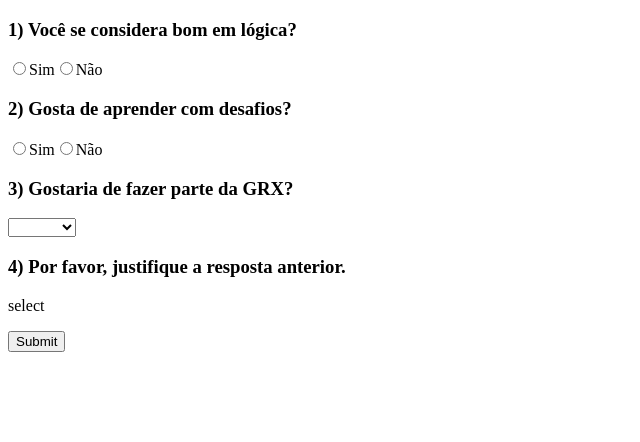
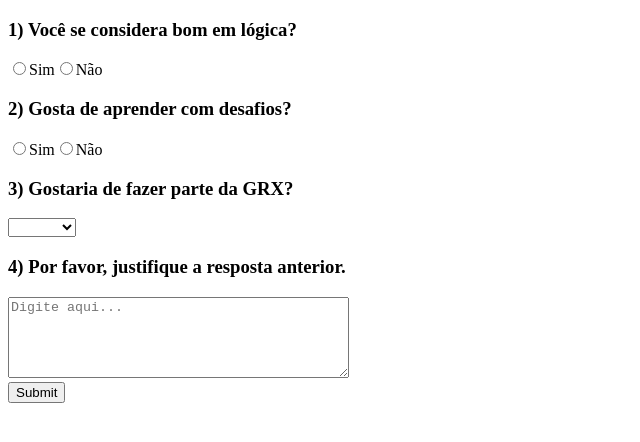
Before and after one commit to williamnstolb/desafioGRX, a React (Create React App) app in the folder app/frontend/: page /forms in a window 1280 px wide. Shown: the top 442 px of the page, without its empty margins (0-640 px from the left). Built offline with nearby package versions, Linux system fonts and the light colour scheme.

Commit message:
component BoxText criado e funcionando corretamente

```diff
--- /dev/null
+++ b/app/frontend/src/components/BoxText.jsx
@@ -0,0 +1,22 @@
+import React, { Component } from 'react'
+
+export default class BoxText extends Component {
+  render() {
+    const { name, onChange } = this.props;
+    return (
+      <div>
+        <textarea
+          name={ name }
+          onChange={ onChange }
+          required={ true }
+          rows="5"
+          cols="40"
+          maxLength={ 200 }
+          minLength={ 15 }
+          placeholder="Digite aqui..."
+          >
+        </textarea>
+      </div>
+    )
+  }
+}
--- a/app/frontend/src/pages/Forms.jsx
+++ b/app/frontend/src/pages/Forms.jsx
@@ -1,4 +1,5 @@
 import React, { Component } from 'react'
+import BoxText from '../components/BoxText'
 import Button from '../components/Button'
 import Select from '../components/Select'
 
@@ -39,7 +40,7 @@ export default class Forms extends Component {
           </label>
           <label htmlFor='pergunta4'>
             <h3>4) Por favor, justifique a resposta anterior.</h3>
-            <p >select</p>
+            <BoxText name="Pergunta4" onChange={ this.onChange }/>
           </label>
           <div>
             <input type="submit" />
```
